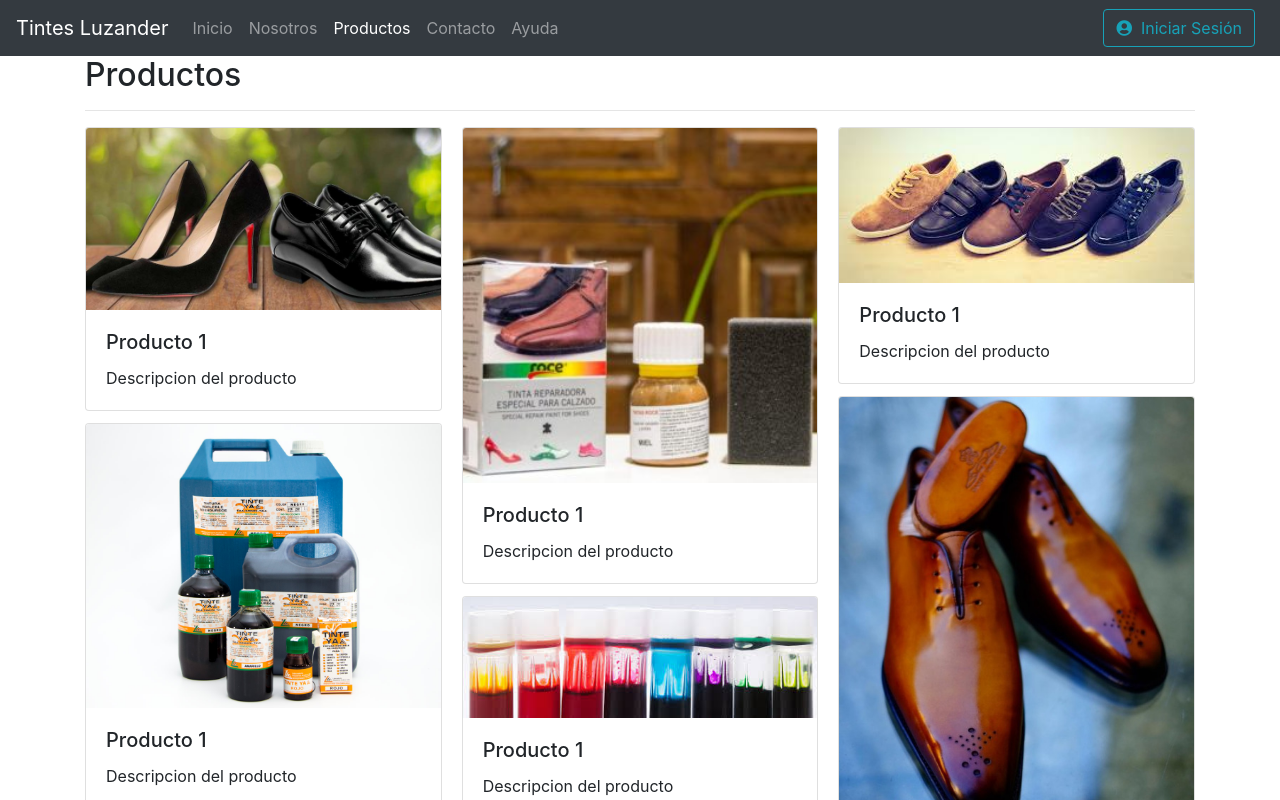
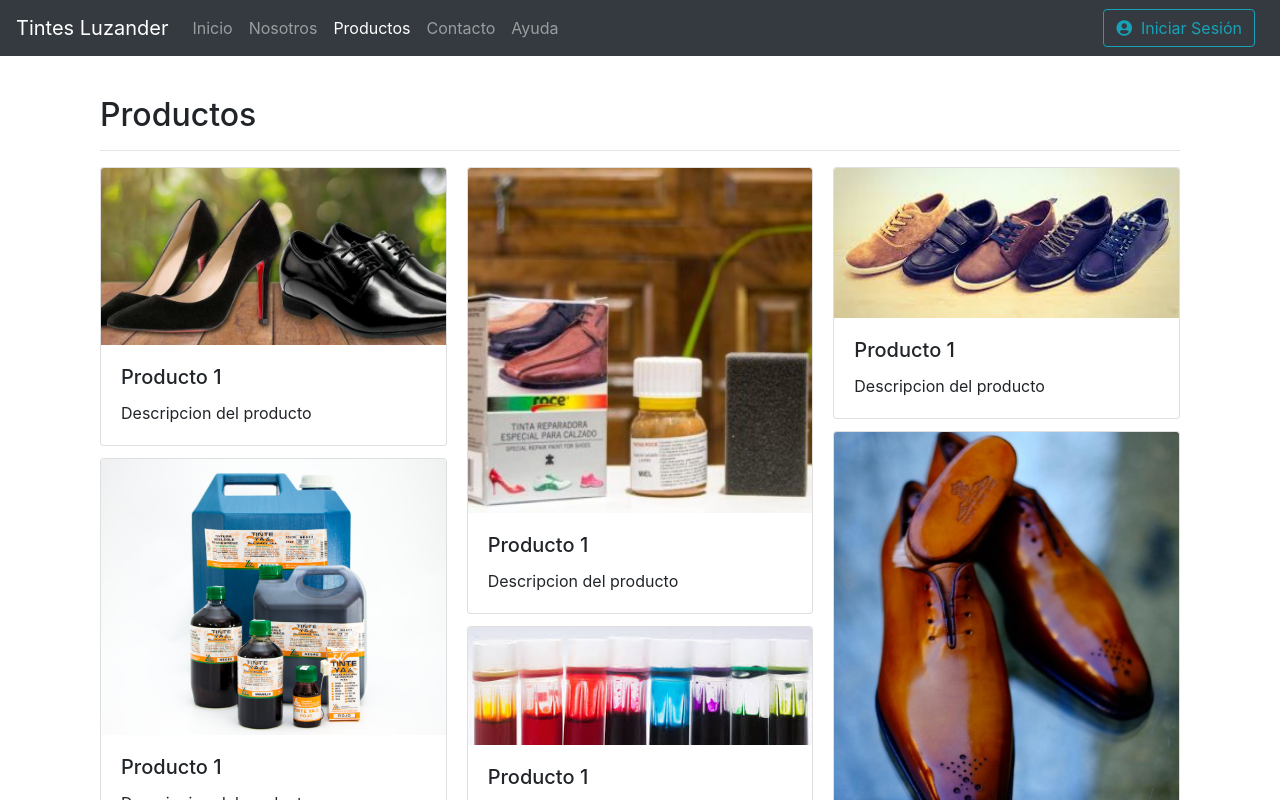
Before and after one commit to christiandionisio/ProyectoTCS, an Angular app: page /productos in a window 1280 px wide. Shown: the top 800 px of the page. Built offline with nearby package versions, Linux system fonts and the light colour scheme.

Commit message:
Componente producto

```diff
--- a/src/app/app.component.html
+++ b/src/app/app.component.html
@@ -1,2 +1,4 @@
 <app-navbar *ngIf="router.url != '/login'"></app-navbar>
-<router-outlet></router-outlet>
+<div class="container main-container">
+  <router-outlet></router-outlet>
+</div>
--- a/src/app/app.module.ts
+++ b/src/app/app.module.ts
@@ -16,6 +16,7 @@ import { AyudaComponent } from './componentes/ayuda/ayuda.component';
 import { LoginComponent } from './componentes/sesion/login/login.component';
 import { CarritoComponent } from './componentes/carrito/carrito.component';
 import { RegistroComponent } from './componentes/registro/registro.component';
+import { ProductoComponent } from './componentes/producto/producto.component';
 
 @NgModule({
   declarations: [
@@ -28,7 +29,8 @@ import { RegistroComponent } from './componentes/registro/registro.component';
     AyudaComponent,
     LoginComponent,
     CarritoComponent,
-    RegistroComponent
+    RegistroComponent,
+    ProductoComponent
   ],
   imports: [
     BrowserModule,
--- a/src/app/app.routes.ts
+++ b/src/app/app.routes.ts
@@ -7,6 +7,7 @@ import { InicioComponent } from './componentes/inicio/inicio.component';
 import { LoginComponent } from './componentes/sesion/login/login.component';
 import { CarritoComponent } from './componentes/carrito/carrito.component';
 import { RegistroComponent } from './componentes/registro/registro.component';
+import { ProductoComponent } from './componentes/producto/producto.component';
 
 const app_routes: Routes = [
   { path: 'inicio', component: InicioComponent },
@@ -17,6 +18,7 @@ const app_routes: Routes = [
   { path: 'login', component: LoginComponent},
   { path: 'carrito', component: CarritoComponent},
   { path: 'registro', component: RegistroComponent},
+  { path: 'producto', component: ProductoComponent},
   { path: '**', pathMatch: 'full', redirectTo: 'inicio' }
 
 ];
--- a/src/app/componentes/inicio/inicio.component.html
+++ b/src/app/componentes/inicio/inicio.component.html
@@ -1,5 +1,5 @@
 
-    <header>
+    <header class="animated fadeIn">
       <div class="container">
 
 
@@ -38,12 +38,12 @@
       </div>
     </header>
 
-    <main>
+    <main class="">
       <div class="container">
         <!-- Seccion Portafolio -->
         <div class="row portafolio">
           <div class="col">
-            <h2 class="titulo">Productos</h2>
+            <h2 class="titulo animated fadeIn">Productos</h2>
             <div class="row galeria justify-content-center">
               <div class="contenedor-imagen col-6 col-lg-4">
                 <a href="#" data-toggle="modal" data-target="#modal">
--- /dev/null
+++ b/src/app/componentes/producto/producto.component.html
@@ -0,0 +1,20 @@
+<h1 class="animated fast fadeIn">Producto 1</h1>
+<hr>
+<div class="row animated fadeIn">
+  <div class="col-5">
+    <img [src]="'/assets/img/p1.jpg'" alt="" width="400">
+  </div>
+  <div class="col-7">
+    <h2>Descripción</h2>
+    <p>Lorem ipsum dolor sit amet, consectetur adipisicing elit. Eius, maxime.</p>
+    <!-- <div *ngIf="pelicula.tagline">
+      <h2>Frase Célebre</h2>
+      <p>{{pelicula.tagline}}</p>
+    </div> -->
+    <p>Popularidad: <span class="badge badge-primary">500</span></p>
+    <p>Voto Promedio: <span class="badge badge-success">4.3</span></p>
+    <button type="button"class="btn btn-outline-danger">
+      Regresar
+    </button>
+  </div>
+</div>
--- /dev/null
+++ b/src/app/componentes/producto/producto.component.ts
@@ -0,0 +1,15 @@
+import { Component, OnInit } from '@angular/core';
+
+@Component({
+  selector: 'app-producto',
+  templateUrl: './producto.component.html',
+  styleUrls: ['./producto.component.css']
+})
+export class ProductoComponent implements OnInit {
+
+  constructor() { }
+
+  ngOnInit() {
+  }
+
+}
--- a/src/app/componentes/productos/productos.component.html
+++ b/src/app/componentes/productos/productos.component.html
@@ -1,8 +1,8 @@
 <div class="container">
-  <h2>Productos</h2>
+  <h2 class="animated fast fadeIn">Productos</h2>
   <hr>
-  <div class="card-columns">
-    <div class="card">
+  <div class="card-columns animated fadeIn">
+    <div class="card puntero" (click)="mostrarProducto()">
       <img src="assets/img/p1.jpg" class="card-img-top" alt="...">
       <div class="card-body">
         <h5 class="card-title">Producto 1</h5>
--- a/src/app/componentes/productos/productos.component.ts
+++ b/src/app/componentes/productos/productos.component.ts
@@ -1,4 +1,5 @@
 import { Component, OnInit } from '@angular/core';
+import { Router } from '@angular/router';
 
 @Component({
   selector: 'app-productos',
@@ -7,9 +8,13 @@ import { Component, OnInit } from '@angular/core';
 })
 export class ProductosComponent implements OnInit {
 
-  constructor() { }
+  constructor(public router:Router) { }
 
   ngOnInit() {
   }
 
+  mostrarProducto(){
+    this.router.navigate(['producto']);
+  }
+
 }
--- a/src/styles.css
+++ b/src/styles.css
@@ -1 +1,36 @@
-/* You can add global styles to this file, and also import other style files */
+.main-container{
+  margin-top: 40px;
+  margin-bottom: 150px;
+}
+
+.puntero{
+  cursor: pointer;
+}
+/* Animaciones */
+.animated {
+  -webkit-animation-duration: 1s;
+  animation-duration: 1s;
+  -webkit-animation-fill-mode: both;
+  animation-fill-mode: both;
+}
+
+.fast {
+  -webkit-animation-duration: 0.3s;
+  animation-duration: 0.3s;
+  -webkit-animation-fill-mode: both;
+  animation-fill-mode: both;
+}
+
+@keyframes fadeIn {
+  from {
+    opacity: 0;
+  }
+
+  to {
+    opacity: 1;
+  }
+}
+
+.fadeIn {
+  animation-name: fadeIn;
+}
```
Also changed, not shown: src/app/componentes/producto/producto.component.css (added), 1 other file (tests, documents, lock files or other folders).
